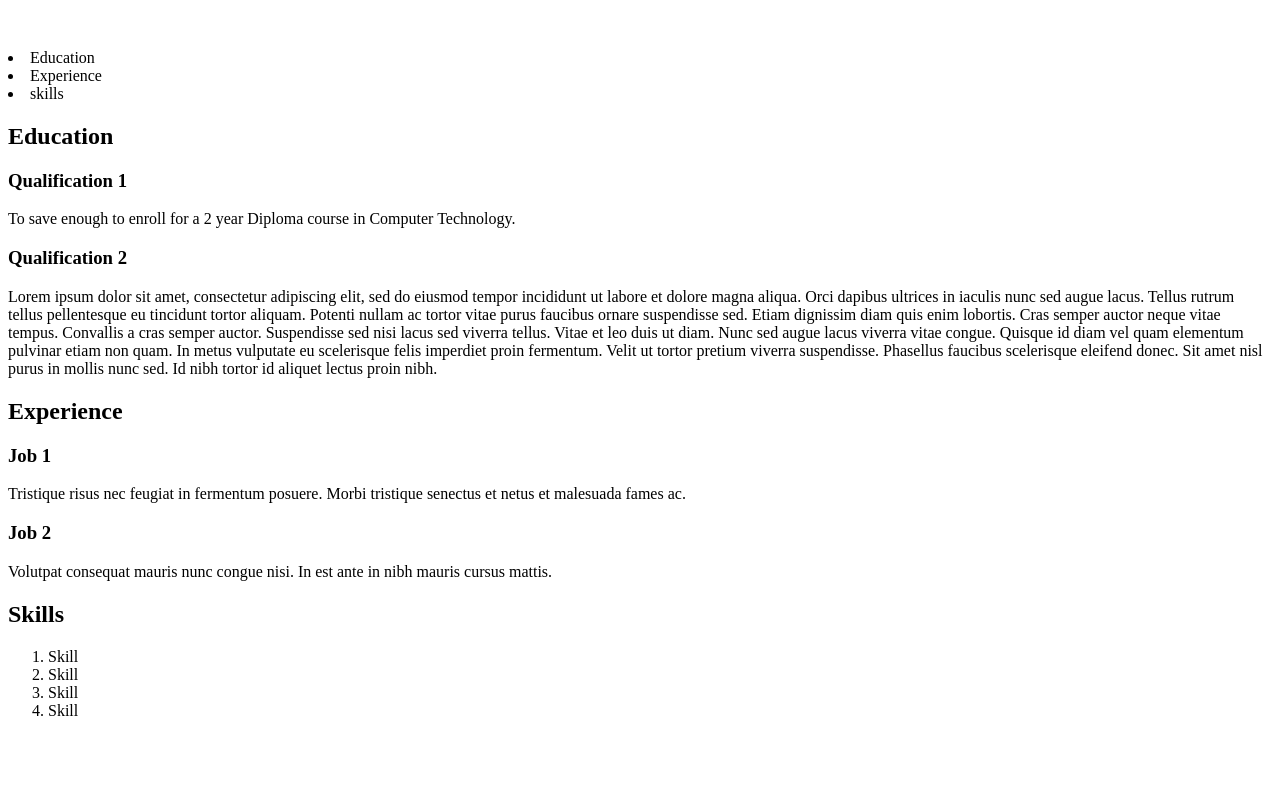
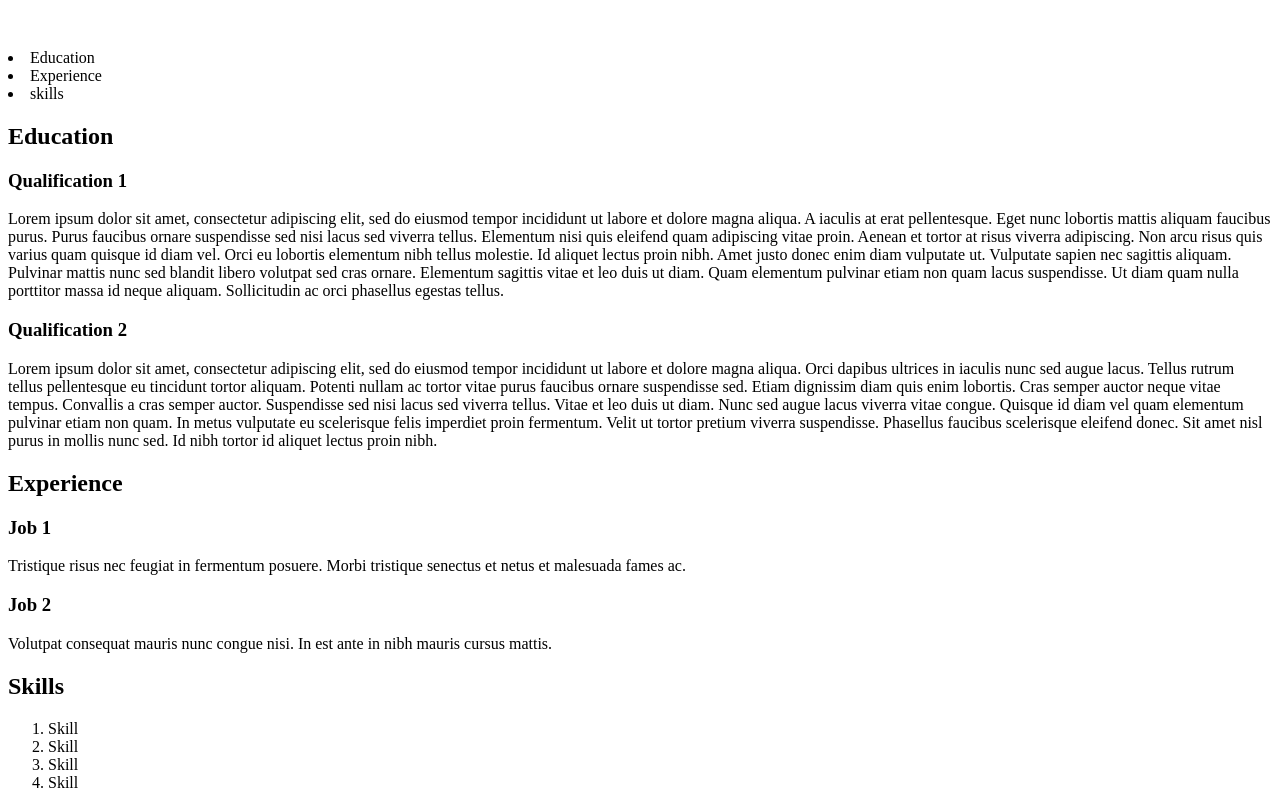
Before and after one commit to MarcelBester/MarcelResume, a plain HTML site: page index.htm in a window 1280 px wide. Shown: the part 101-909 px from the top of the page. Before the commit the page ends 837 px from the top, so only its background shows below. Drawn offline with Linux system fonts and the light colour scheme.

Commit message:
Revert "Update index.htm"
This reverts commit 3702fc35bf201561a0333e397a1395c73abb9bfd.

```diff
--- a/index.htm
+++ b/index.htm
@@ -24,7 +24,7 @@
 
     <h2>Education</h2>
     <h3>Qualification 1</h3>
-    <p>To save enough to enroll for a 2 year Diploma course in Computer Technology.</p>
+    <p>Lorem ipsum dolor sit amet, consectetur adipiscing elit, sed do eiusmod tempor incididunt ut labore et dolore magna aliqua. A iaculis at erat pellentesque. Eget nunc lobortis mattis aliquam faucibus purus. Purus faucibus ornare suspendisse sed nisi lacus sed viverra tellus. Elementum nisi quis eleifend quam adipiscing vitae proin. Aenean et tortor at risus viverra adipiscing. Non arcu risus quis varius quam quisque id diam vel. Orci eu lobortis elementum nibh tellus molestie. Id aliquet lectus proin nibh. Amet justo donec enim diam vulputate ut. Vulputate sapien nec sagittis aliquam. Pulvinar mattis nunc sed blandit libero volutpat sed cras ornare. Elementum sagittis vitae et leo duis ut diam. Quam elementum pulvinar etiam non quam lacus suspendisse. Ut diam quam nulla porttitor massa id neque aliquam. Sollicitudin ac orci phasellus egestas tellus.</p>
 
     <h3>Qualification 2</h3>
     <p>Lorem ipsum dolor sit amet, consectetur adipiscing elit, sed do eiusmod tempor incididunt ut labore et dolore magna aliqua. Orci dapibus ultrices in iaculis nunc sed augue lacus. Tellus rutrum tellus pellentesque eu tincidunt tortor aliquam. Potenti nullam ac tortor vitae purus faucibus ornare suspendisse sed. Etiam dignissim diam quis enim lobortis. Cras semper auctor neque vitae tempus. Convallis a cras semper auctor. Suspendisse sed nisi lacus sed viverra tellus. Vitae et leo duis ut diam. Nunc sed augue lacus viverra vitae congue. Quisque id diam vel quam elementum pulvinar etiam non quam. In metus vulputate eu scelerisque felis imperdiet proin fermentum. Velit ut tortor pretium viverra suspendisse. Phasellus faucibus scelerisque eleifend donec. Sit amet nisl purus in mollis nunc sed. Id nibh tortor id aliquet lectus proin nibh.</p>
```
